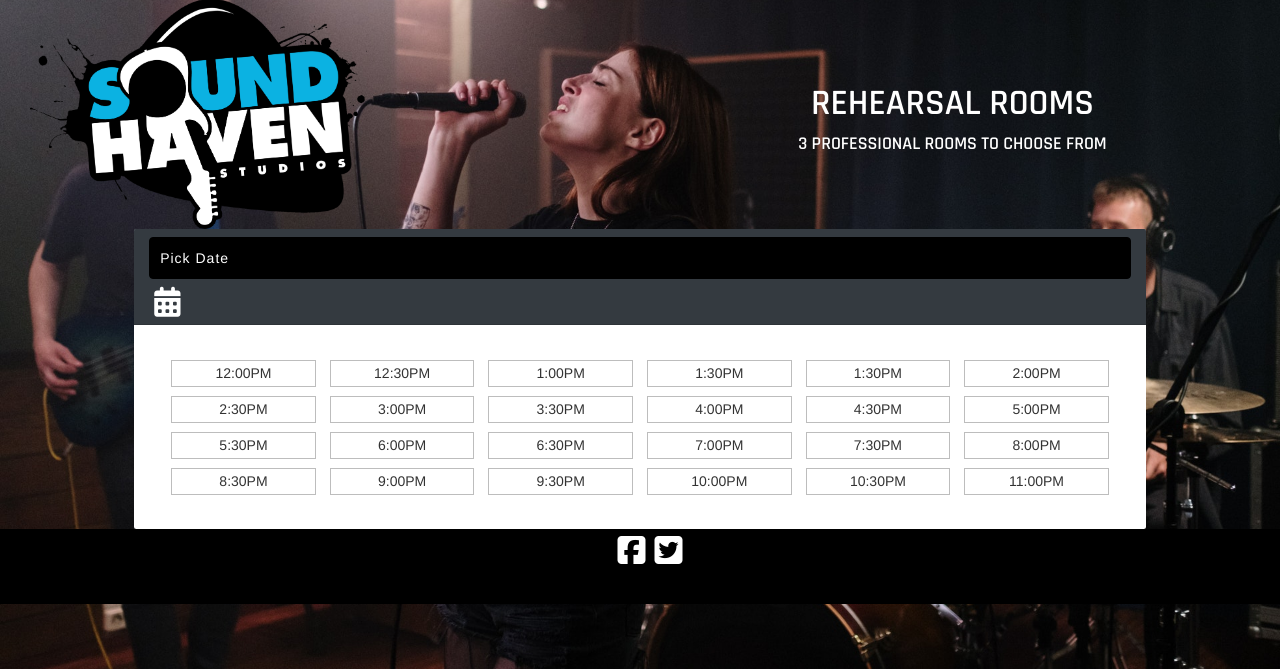
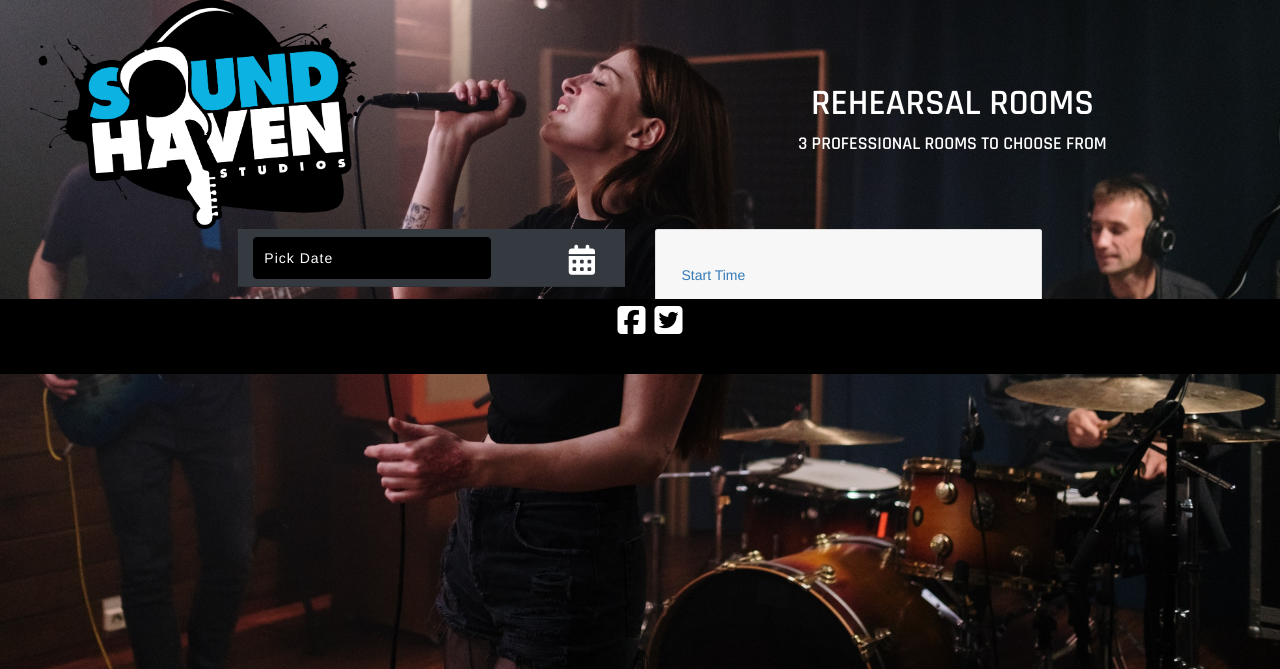
Before and after one commit to DPHamdev/MP-4, a Django app: page /booking/ in a window 1280 px wide. Shown: the part 131-800 px from the top of the page. Run offline with Django 3.2, Linux system fonts and the light colour scheme; some libraries are stand-ins or nearby versions.

Commit message:
Added accordions

```diff
--- a/booking/templates/includes/search.html
+++ b/booking/templates/includes/search.html
@@ -10,48 +10,51 @@
 
 <div class="container-fluid px-0 px-sm-4 mx-auto">
     <div class="row justify-content-center mx-0">
-        <div class="col-lg-10">
+        <div class="col-4">
             <div class="card border-0">
                 <form autocomplete="off">
                     <div class="card-header bg-dark">
-                        <div class="mx-0 mb-0 row justify-content-sm-center justify-content-start px-1"> <input type="text" id="dp1" class="datepicker" placeholder="Pick Date" name="date" readonly><span class="fa fa-calendar"></span> </div>
+                        <div class="mx-0 mb-0 row justify-content-sm-center px-1">
+                            <input type="text" id="dp1" class="col-8 datepicker" placeholder="Pick Date" name="date" readonly>
+                                <span class="col-4 text-right fa fa-calendar"></span>
                         </div>
-                    <div class="card-body p-3 p-sm-5">
+                    </div>
+        </div>
+    </div>
+
+                    <div class="accordion col-4" id="accordionExample">
+                        <div class="card">
+                          <div class="card-header" id="headingOne">
+                            <h2 class="mb-0">
+                              <button class="btn btn-link btn-block text-left" type="button" data-toggle="collapse" data-target="#collapseOne" aria-expanded="false" aria-controls="collapseOne">
+                                Start Time
+                              </button>
+                            </h2>
+                    </div>
+                </div>
+
+
+
+                    <div id="collapseOne" class="collapse" aria-labelledby="headingOne" data-parent="#accordionExample">
+                            <div class="bg-light card-body">
+                                <div class="col-12 card-body ">
                                     <div class="row text-center mx-0">
-                            <div class="col-md-2 col-4 my-1 px-2">
+                                        <div class="col-md-2 col-4 ">
                                             <div class="cell py-1">12:00PM</div>
                                         </div>
-                            <div class="col-md-2 col-4 my-1 px-2">
-                                <div class="cell py-1">12:30PM</div>
-                            </div>
-                            <div class="col-md-2 col-4 my-1 px-2">
+                                        <div class="col-md-2 col-4 ">
                                             <div class="cell py-1">1:00PM</div>
                                         </div>
-                            <div class="col-md-2 col-4 my-1 px-2">
-                                <div class="cell py-1">1:30PM</div>
-                            </div>
-                            <div class="col-md-2 col-4 my-1 px-2">
-                                <div class="cell py-1">1:30PM</div>
-                            </div>
-                            <div class="col-md-2 col-4 my-1 px-2">
+                                        <div class="col-md-2 col-4 ">
                                             <div class="cell py-1">2:00PM</div>
                                         </div>
                                     </div>
                                     <div class="row text-center mx-0">
                                         <div class="col-md-2 col-4 my-1 px-2">
-                                <div class="cell py-1">2:30PM</div>
-                            </div>
-                            <div class="col-md-2 col-4 my-1 px-2">
                                             <div class="cell py-1">3:00PM</div>
                                         </div>
                                         <div class="col-md-2 col-4 my-1 px-2">
-                                <div class="cell py-1">3:30PM</div>
-                            </div>
-                            <div class="col-md-2 col-4 my-1 px-2">
                                             <div class="cell py-1">4:00PM</div>
-                            </div>
-                            <div class="col-md-2 col-4 my-1 px-2">
-                                <div class="cell py-1">4:30PM</div>
                                         </div>
                                         <div class="col-md-2 col-4 my-1 px-2">
                                             <div class="cell py-1">5:00PM</div>
@@ -59,19 +62,10 @@
                                     </div>
                                     <div class="row text-center mx-0">
                                         <div class="col-md-2 col-4 my-1 px-2">
-                                <div class="cell py-1">5:30PM</div>
-                            </div>
-                            <div class="col-md-2 col-4 my-1 px-2">
                                             <div class="cell py-1">6:00PM</div>
                                         </div>
                                         <div class="col-md-2 col-4 my-1 px-2">
-                                <div class="cell py-1">6:30PM</div>
-                            </div>
-                            <div class="col-md-2 col-4 my-1 px-2">
                                             <div class="cell py-1">7:00PM</div>
-                            </div>
-                            <div class="col-md-2 col-4 my-1 px-2">
-                                <div class="cell py-1">7:30PM</div>
                                         </div>
                                         <div class="col-md-2 col-4 my-1 px-2">
                                             <div class="cell py-1">8:00PM</div>
@@ -79,22 +73,16 @@
                                     </div>
                                     <div class="row text-center mx-0">
                                         <div class="col-md-2 col-4 my-1 px-2">
-                                <div class="cell py-1">8:30PM</div>
-                            </div>
-                            <div class="col-md-2 col-4 my-1 px-2">
                                             <div class="cell py-1">9:00PM</div>
-                            </div>
-                            <div class="col-md-2 col-4 my-1 px-2">
-                                <div class="cell py-1">9:30PM</div>
                                         </div>
                                         <div class="col-md-2 col-4 my-1 px-2">
                                             <div class="cell py-1">10:00PM</div>
                                         </div>
                                         <div class="col-md-2 col-4 my-1 px-2">
-                                <div class="cell py-1">10:30PM</div>
+                                            <div class="cell py-1">11:00PM</div>
                                         </div>
-                            <div class="col-md-2 col-4 my-1 px-2">
-                                <div class="cell py-1">11:00PM</div>
+                                    </div>
+                                </div>
                             </div>
                           </div>
                     </div>
```
Lines whose indentation alone changed are shown as unchanged.
